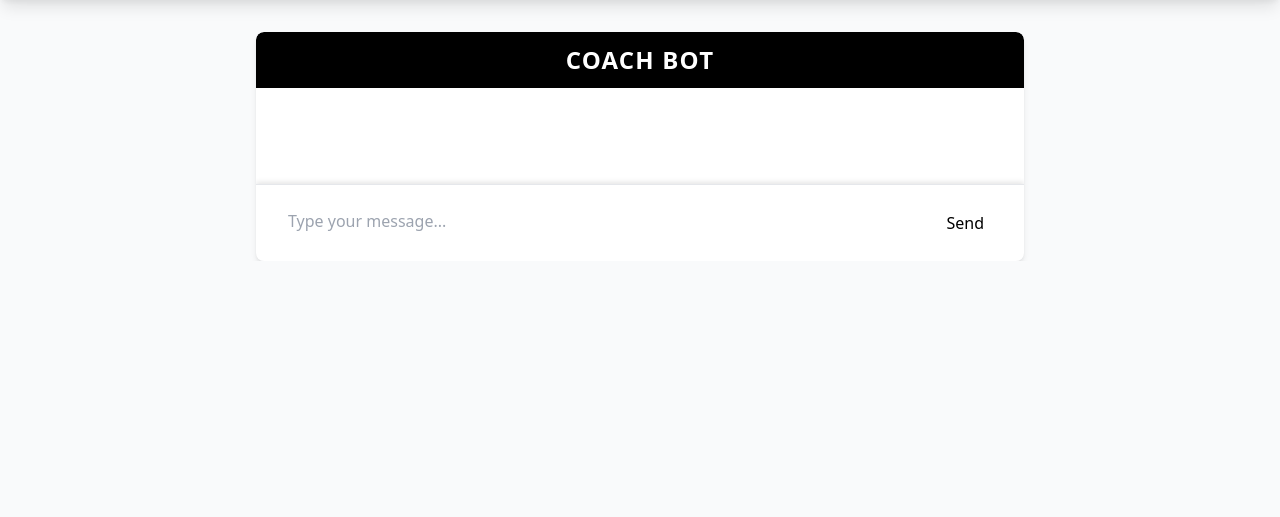
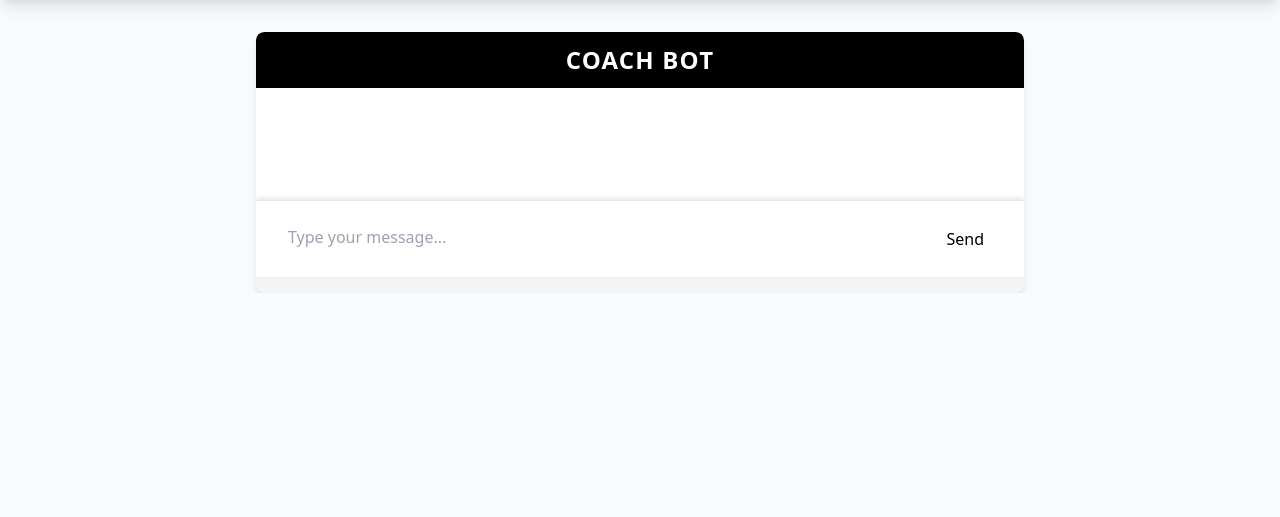
Before and after one commit to charankolisetty/coaching_bot, a Flask app: page /chat in a window 1280 px wide. Shown: the part 64-581 px from the top of the page. Run offline with Flask 3, Linux system fonts and the light colour scheme; the visitor is signed in with stand-in values (Sample User, id 1); data that the repository does not hold is empty.

Commit message:
final FE-test

```diff
--- a/static/css/style.css
+++ b/static/css/style.css
@@ -49,21 +49,24 @@ body {
     box-shadow: 0 4px 6px rgba(0, 0, 0, 0.1);
 }
 
-#chat-messages {
-    max-height: calc(100vh - 128px); /* Adjust height considering header and fixed input area */
-    padding-bottom: 80px; /* Provide space for the input area */
-    overflow-y: auto;
-}
-
+/* Move the input box upwards */
 .border-t.p-4.bg-white {
     position: sticky;
-    bottom: 0;
+    bottom: 16px; /* Adjusted from 0 to 16px to move it up */
     z-index: 10; /* Ensure it stays above chat messages */
     width: 100%;
     background-color: white;
     padding: 16px;
     box-shadow: 0px -2px 5px rgba(0, 0, 0, 0.1);
+    margin-bottom: 16px; /* Add some spacing below for visual balance */
 }
+
+/* Adjust chat messages area for input box height */
+#chat-messages {
+    max-height: calc(100vh - 160px); /* Adjust height considering header and repositioned input area */
+    padding-bottom: 96px; /* Increase bottom padding to accommodate the raised input box */
+}
+
 
 textarea#prompt {
     height: auto;
```
